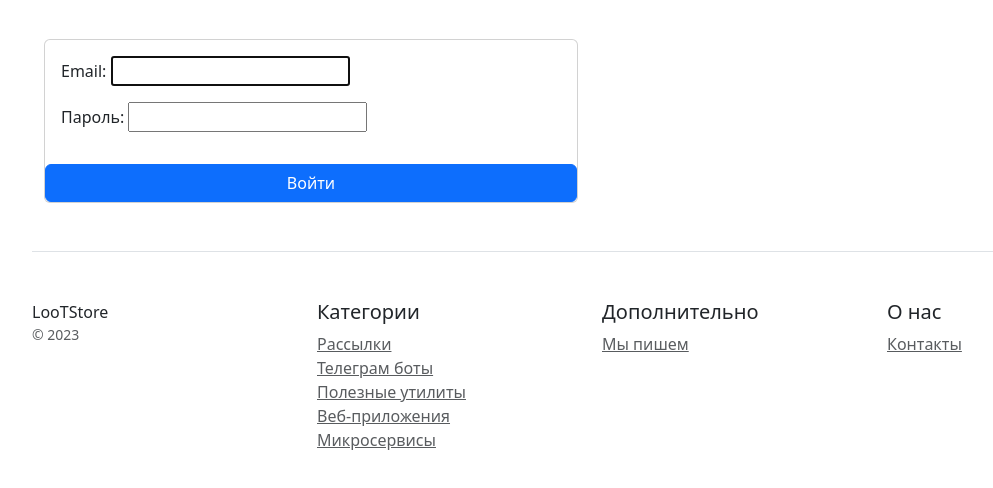
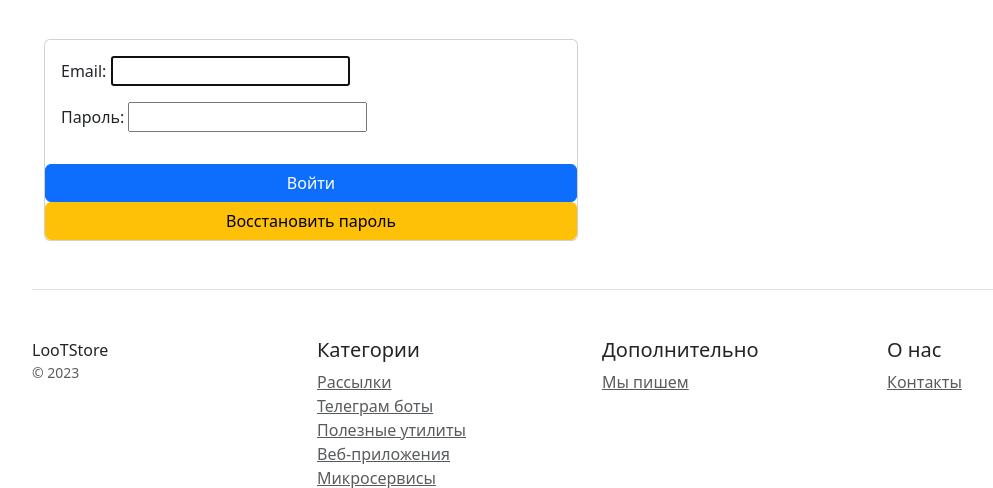
Before and after one commit to xolodno1337/Internet_shop, a Django app: page /users/login/ in a window 1280 px wide. Shown: the part 245-733 px from the top of the page, without its empty margins (50-1043 px from the left). Run offline with Django 4.2, Linux system fonts and the light colour scheme; some libraries are stand-ins or nearby versions.

Commit message:
добавление восстановления пароля

```diff
--- a/users/templates/login.html
+++ b/users/templates/login.html
@@ -10,8 +10,11 @@
                     {{ form.as_p}}
                 </div>
                 <button type="submit" class="btn btn-primary">
-                        Войти
+                    Войти
                 </button>
+                <a href="{% url 'users:reset_password' %}" type="submit" class="btn btn-warning">
+                    Восстановить пароль
+                </a>
             </div>
         </div>
     </form>
```
